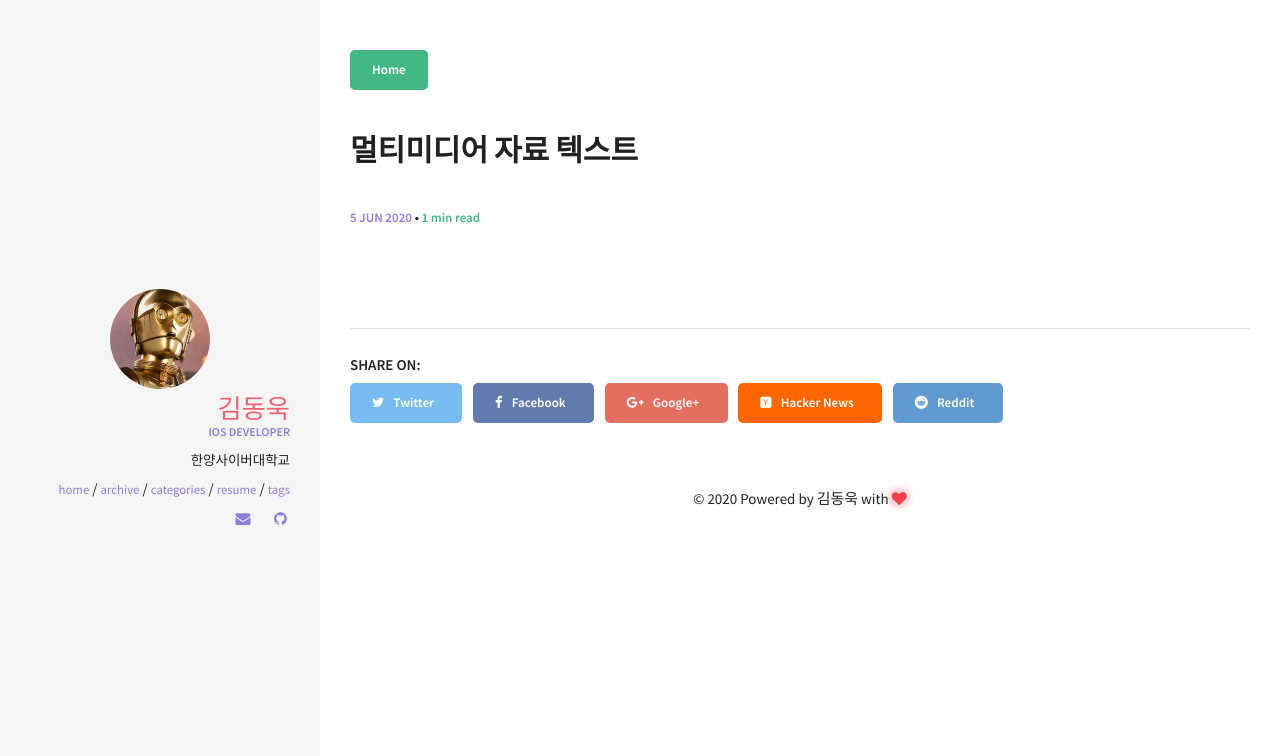
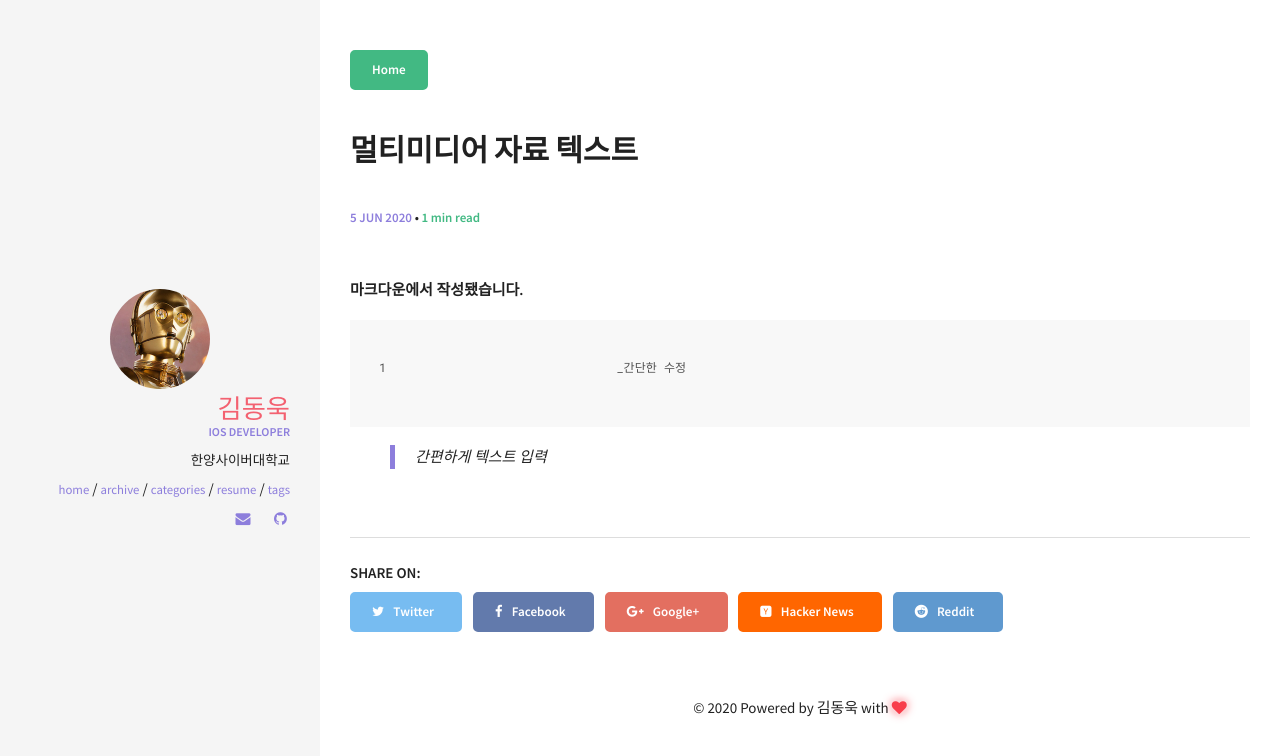
Before and after one commit to ziteun/media, a Jekyll site: the page built from _posts/2020-06-05-멀티미디어 자료_텍스트.md, in a window 1280 px wide. Shown: the top 756 px of the page. Built offline with Jekyll 4.4.1, drawn with Linux system fonts in a browser that asks for light colours; comment, search, counter and statistics services are not loaded.

Commit message:
텍스트 추가

````diff
--- a/_posts/2020-06-05-멀티미디어 자료_텍스트.md
+++ b/_posts/2020-06-05-멀티미디어 자료_텍스트.md
@@ -6,3 +6,11 @@ categories: [Media]
 modified: 2020-06-05
 comments: true
 ---
+
+**마크다운에서 작성됐습니다.**
+
+```
+_간단한 수정
+```
+
+> 간편하게 텍스트 입력
````
